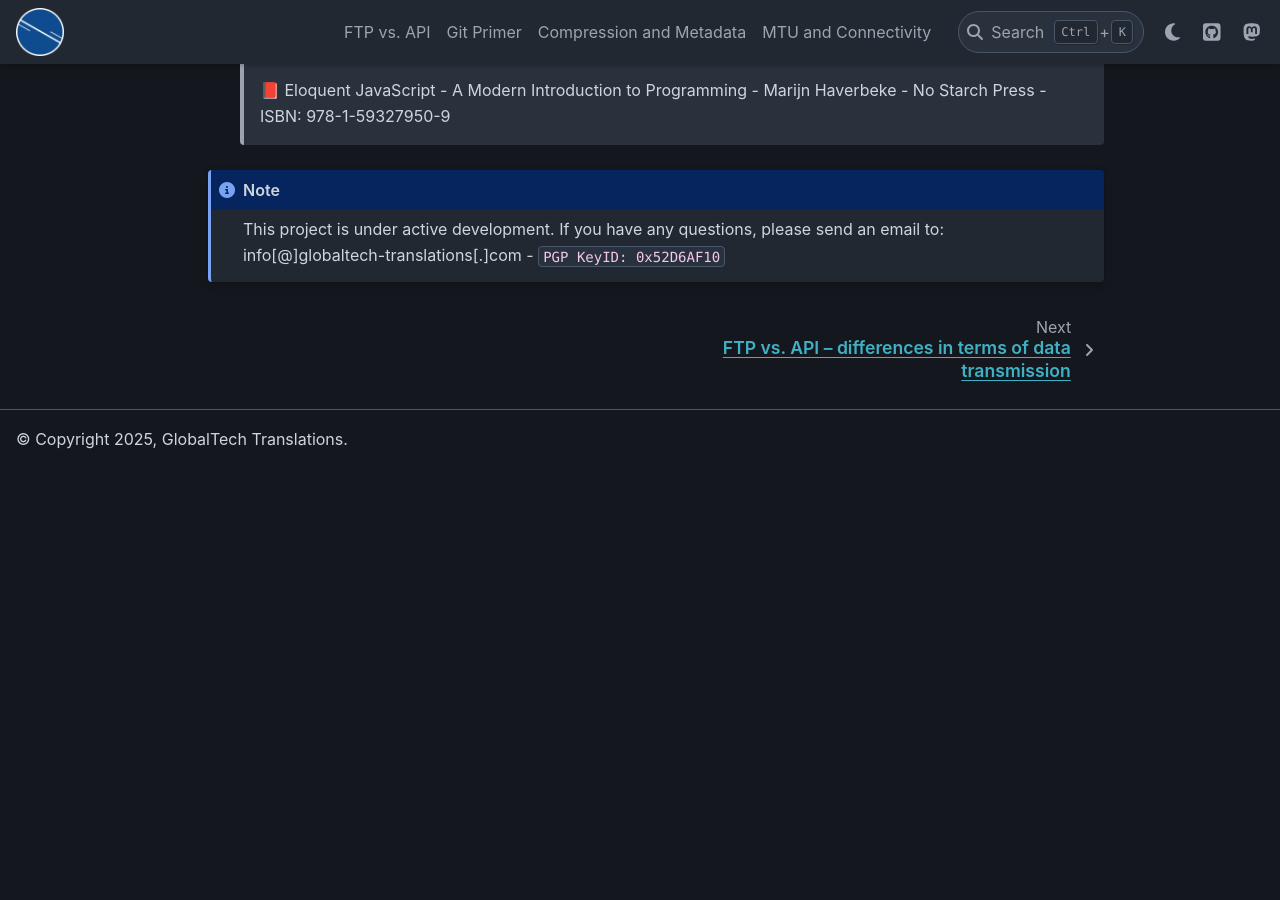
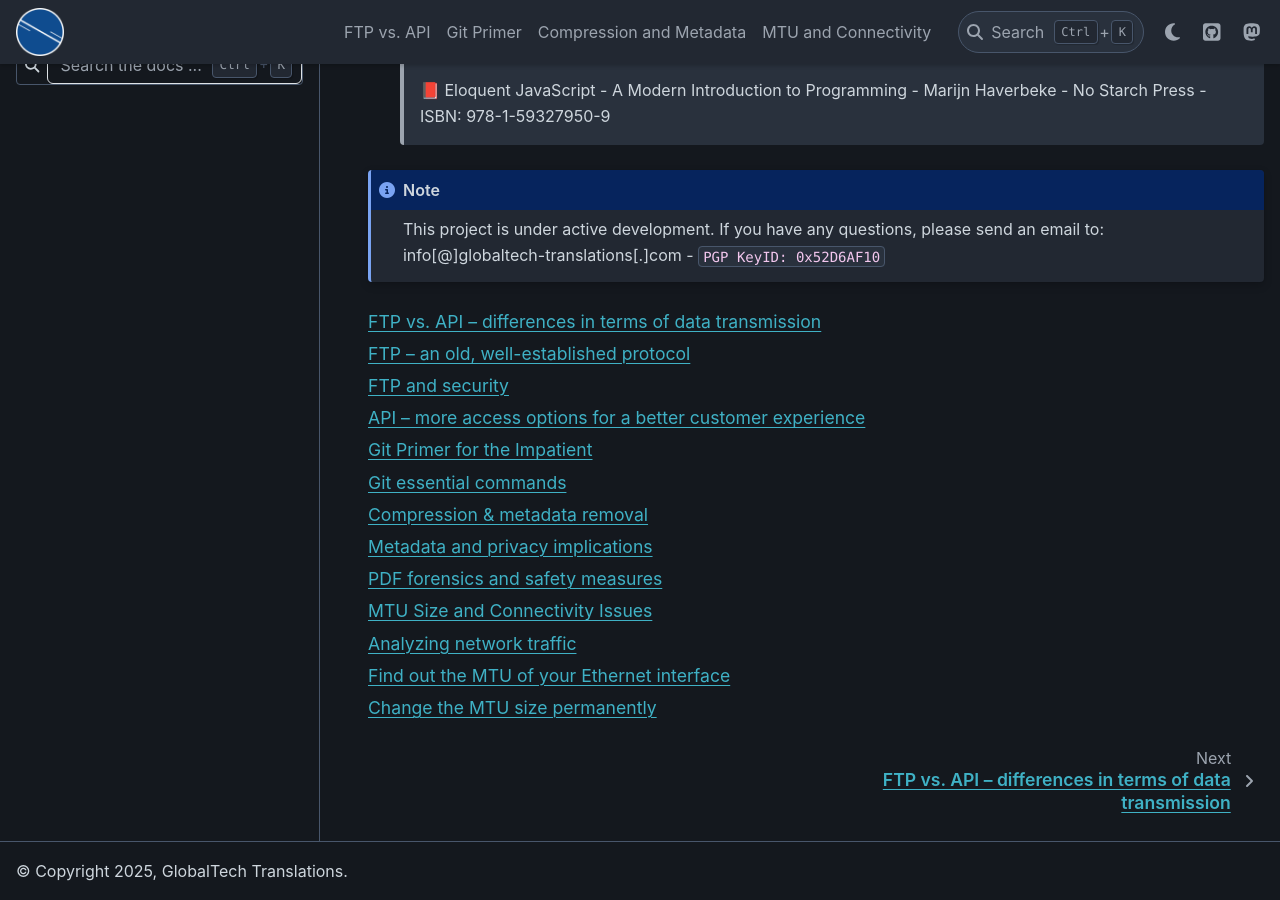
Before and after one commit to ka2in/bits4docs, a Sphinx documentation site: the page built from docs/source/index.rst, in a window 1280 px wide and 900 px high, scrolled down 658 px. Built offline with Sphinx 7.4.7 and the PyData theme 0.15.4, drawn with Linux system fonts in a browser that asks for light colours; before the commit the page ends 1126 px from its top, so only the background shows below that.

```diff
--- a/docs/source/conf.py
+++ b/docs/source/conf.py
@@ -10,9 +10,9 @@
 # add these directories to sys.path here. If the directory is relative to the
 # documentation root, use os.path.abspath to make it absolute, like shown here.
 #
-# import os
-# import sys
-# sys.path.insert(0, os.path.abspath('.'))
+import os
+import sys
+sys.path.insert(0, os.path.abspath('../..'))
 
 
 # -- Project information -----------------------------------------------------
@@ -32,13 +32,20 @@
 # extensions coming with Sphinx (named 'sphinx.ext.*') or your custom
 # ones.
 
-import sys, os, sphinx_rtd_theme
+# Configuration file for the Sphinx documentation builder.
+#
+# This file only contains a selection of the most common options. For a full
+# list see the documentation:
+# http://www.sphinx-doc.org/en/master/config
+from docutils.parsers.rst import Directive
 
-sys.path.insert(0, os.path.abspath('../..'))
+import sphinxemoji
+
+import pydata_sphinx_theme
+
 
 extensions = [
     'myst_parser',
-	'sphinx_rtd_theme',
     'sphinx_markdown_tables',
     'sphinxcontrib.inkscapeconverter',
     'sphinxcontrib.httpdomain',
@@ -102,8 +109,13 @@
     "pygment_dark_style": "native",
     "footer_start": "copyright",
     "footer_end": "",
-    'collapse_navigation': True, # ToC options
-    "show_nav_level": 0,
+    'collapse_navigation': True, # ToC options - Collapse empty navigation sections
+    "show_nav_level": 2, # Adjust this value as needed
+    "navigation_depth": 4,  # Adjust this value as needed
+}
+
+html_sidebars = {
+    "**": ["search-field.html"]
 }
 
 
--- a/docs/source/index.rst
+++ b/docs/source/index.rst
@@ -35,8 +35,8 @@
    This project is under active development. If you have any questions, please send an email to: info[@]globaltech-translations[.]com - ``PGP KeyID: 0x52D6AF10``
 
 .. toctree::
-   :hidden:
-   :caption: Table of Contents
+   :maxdepth: 2
+   :titlesonly:
 
    FTP vs. API <ftp-vs-api>
    Git Primer <gitinminutes>
--- a/docs/source/mtu-connectivity.rst
+++ b/docs/source/mtu-connectivity.rst
@@ -26,11 +26,8 @@
 
 Port mirroring is a technique that allows you to forward a copy of all inbound and outbound packets from a single port or an entire VLAN to a target port for diagnostic purposes. You can hence configure a ``mirrored port`` for the traffic to be mirrored, and a ``monitor port`` for your local traffic destination.
 
-.. figure:: port-mirroring.svg
+.. figure:: port-mirroring.png
    :alt: Port Mirroring
-   :width: 276.8468mm
-   :height: 182.22717mm
-   :scale: 180%
    :align: center
 
    A simple network configuration for port mirroring
```
Also changed, not shown: docs/requirements.txt (+82 -227 lines), docs/requirements_broken.txt (added, +252 -0 lines), docs/source/port-mirroring.png, docs/source/port-mirroring.svg, 10 other files.
